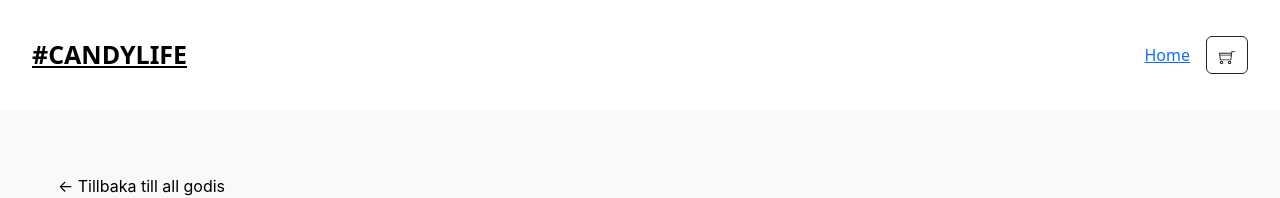
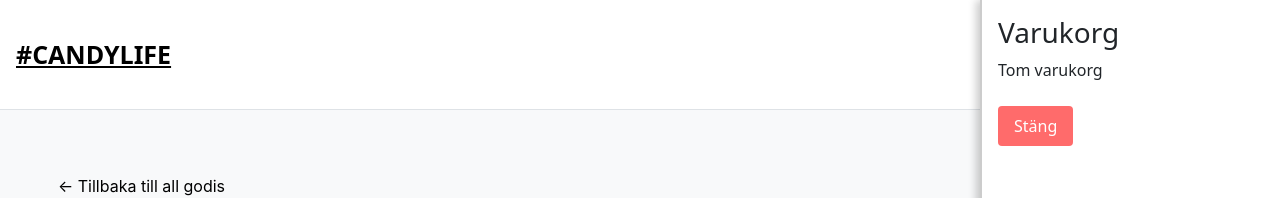
Before and after one commit to Petrasoderstrom1612/candy-life, a React (Vite) app in the folder candy-shop/: page /1 in a window 1280 px wide. Both pictures are taken after a click on the button "Shopping cart". Shown: the top 198 px of the page. Built offline with nearby package versions, Linux system fonts and the light colour scheme.

Commit message:
context provider

```diff
--- a/candy-shop/src/assets/index.css
+++ b/candy-shop/src/assets/index.css
@@ -58,6 +58,8 @@ html {
 .candy-box button {
   margin-top: 1em;
 }
+
+/**filters**/
 
 .candy-type {
   height: 34px;
@@ -143,6 +145,62 @@ html {
 
 .candy-type.clear-filters:hover {
   color: #4D4D4D !important;
+}
+
+/**cart**/
+.cart-overlay {
+  position: fixed;
+  top: 0;
+  right: 0;
+  width: 300px;
+  max-width: 80%;
+  height: 100%;
+  background-color: #fff;
+  border-left: 2px solid #ccc;
+  box-shadow: -4px 0 8px rgba(0, 0, 0, 0.2);
+  padding: 1rem;
+  z-index: 1000;
+  overflow-y: auto;
+  transition: transform 0.3s ease-in-out;
+  transform: translateX(0); /* We'll just show/hide with conditional rendering */
+}
+
+/* Cart items inside overlay */
+.cart-overlay p {
+  margin: 0.5rem 0;
+}
+
+/* Close button */
+.cart-overlay button {
+  background: #ff6b6b;
+  border: none;
+  color: white;
+  padding: 0.5rem 1rem;
+  cursor: pointer;
+  margin-top: 1rem;
+  border-radius: 4px;
+}
+
+/* Cart button in header */
+.cart-btn {
+  position: relative;
+}
+
+.cart-btn.has-items::after {
+  content: '';
+  display: block;
+  width: 10px;
+  height: 10px;
+  background: rgb(11, 240, 11);
+  border-radius: 50%;
+  position: absolute;
+  top: 0;
+  right: 0;
+}
+
+/* Remove the old default */
+.cart-btn::after {
+  content: none; /* no dot by default */
 }
 
 .clear-filters {
--- a/candy-shop/src/components/Header.tsx
+++ b/candy-shop/src/components/Header.tsx
@@ -1,15 +1,27 @@
-import Button from 'react-bootstrap/Button'
-import { NavLink} from "react-router-dom";
+import { NavLink } from "react-router-dom";
+import Button from "react-bootstrap/Button";
 import { TfiShoppingCart } from "react-icons/tfi";
-
+import { useCart } from "../context/useCart";
 
 const Header = () => {
+  const { cart, toggleCart } = useCart(); //get context
+
+  const hasItems = cart.length > 0;
+  console.log("has items", hasItems)
+
   return (
-    <header>
-      <NavLink to="/" className={({isActive}) => isActive ? "activenav site-logo" : "site-logo"}>#CandyLife</NavLink>
+    <header className="d-flex justify-content-between align-items-center p-3 border-bottom">
+      <NavLink to="/" className={({ isActive }) => isActive ? "activenav site-logo" : "site-logo"}>#CandyLife</NavLink>
       <nav className="d-flex align-items-center gap-3">
-        <NavLink to="/" className={({isActive}) => isActive ? "activenav" : undefined}>Home</NavLink>
-        <Button variant="outline-dark"><TfiShoppingCart /></Button>
+        <NavLink to="/" className={({ isActive }) => (isActive ? "activenav" : undefined)}>Home</NavLink>
+        <Button
+          className={`cart-btn ${cart.length > 0 ? "has-items" : ""}`}
+          variant={cart.length > 0 ? "success" : "outline-dark"}
+          onClick={toggleCart}
+          aria-label="Shopping cart"
+        >
+          <TfiShoppingCart />
+        </Button>
       </nav>
     </header>
   );
--- a/candy-shop/src/components/Layout.tsx
+++ b/candy-shop/src/components/Layout.tsx
@@ -1,15 +1,20 @@
+import CartProvider from "../context/CartProvider";
 import { Outlet } from "react-router-dom";
 import Header from "./Header";
 import Footer from "./Footer";
+import ShoppingCart from "./ShoppingCart";
 
 const Layout = () => {
   return (
     <>
+    <CartProvider>
       <Header />
+      <ShoppingCart />
       <main className="bg-light">
-        <Outlet />
+      <Outlet />
       </main>
-      <Footer />
+    </CartProvider>
+    <Footer />
     </>
   );
 };
--- /dev/null
+++ b/candy-shop/src/components/ShoppingCart.tsx
@@ -0,0 +1,28 @@
+import { useCart } from "../context/useCart";
+
+const ShoppingCart = () => {
+  const { cart, isOpen, toggleCart } = useCart();
+
+  if (!isOpen) return null;
+
+  // ✅ Debug: log cart contents whenever overlay opens
+  console.log("Shopping cart opened. Current items:", cart);
+
+  return (
+    <div className="cart-overlay">
+      <h3>Varukorg</h3>
+
+      {cart.length === 0 && <p>Tom varukorg</p>}
+
+      {cart.map((c, index) => (
+        <p key={index}>
+          {c.name} – {c.price} SEK
+        </p>
+      ))}
+
+      <button onClick={toggleCart}>Stäng</button>
+    </div>
+  );
+};
+
+export default ShoppingCart;
--- /dev/null
+++ b/candy-shop/src/context/CartContext.tsx
@@ -0,0 +1,4 @@
+import { createContext } from "react";
+import type { CartContextType } from "../services/Types";
+
+export const CartContext = createContext<CartContextType | null>(null);
--- /dev/null
+++ b/candy-shop/src/context/CartProvider.tsx
@@ -0,0 +1,30 @@
+import { useState } from "react";
+import type { Candy } from "../services/Types";
+import { CartContext } from "./CartContext";
+
+type CartProviderProps = {
+  children: React.ReactNode;
+};
+
+const CartProvider = ({ children }: CartProviderProps) => {//state holder
+  const [cart, setCart] = useState<Candy[]>([]);
+  const [isOpen, setIsOpen] = useState<boolean>(false);
+
+  const addToCart = (candy: Candy) => {
+    console.log("Added to cart:", candy);
+    setCart(prev => [...prev, candy]);
+  };
+
+  const toggleCart = () => {
+    setIsOpen(prev => !prev);
+    console.log("Cart open:", !isOpen);
+  };
+
+  return (
+    <CartContext.Provider value={{ cart, isOpen, addToCart, toggleCart }}>
+      {children}
+    </CartContext.Provider>
+  );
+};
+
+export default CartProvider;
--- /dev/null
+++ b/candy-shop/src/context/useCart.tsx
@@ -0,0 +1,9 @@
+import { useContext } from "react";
+import { CartContext } from "./CartContext";
+import type { CartContextType } from "../services/Types";
+
+export const useCart = (): CartContextType => { //shortcut for useContext(CartContext)
+  const context = useContext(CartContext);
+  if (!context) throw new Error("useCart must be used within CartProvider");
+  return context;
+};
--- a/candy-shop/src/pages/Home.tsx
+++ b/candy-shop/src/pages/Home.tsx
@@ -1,12 +1,13 @@
 import '../assets/app.scss';
 import Button from 'react-bootstrap/Button';
-import type { Candy } from '../services/Types';
+import type { Candy, TagSlug } from '../services/Types';
 import { getCandies } from '../services/BortakvallApi';
 import { Link, useSearchParams } from "react-router-dom";
 import Loader from '../components/Loader';
 import TagFilters from '../components/TagFilters';
-import type {TagSlug} from '../services/Types';
+import { useCart } from "../context/useCart";
 import { useState, useEffect } from 'react';
+
 
 const Home = () => {
   const [candies, setCandies] = useState<Candy[]>([]);
@@ -21,6 +22,8 @@ const Home = () => {
         c.tags?.some(tag => tag.slug === tagParam) ?? false
       )
     : candies;
+
+  const { addToCart } = useCart();
 
   useEffect(() => {
     const loadCandies = async () => {
@@ -61,7 +64,11 @@ const Home = () => {
       >
         Läs mer
       </Link>
-      <Button variant="dark">Lägg till i varukorgen</Button>
+      <Button
+        variant="dark"
+        onClick={() => {console.log("Adding to cart:", c);addToCart(c);}}>
+      Lägg till i varukorgen
+      </Button>
     </div>
   ));
 
```
Also changed, not shown: candy-shop/src/services/Types.ts (+8 -0 lines).
